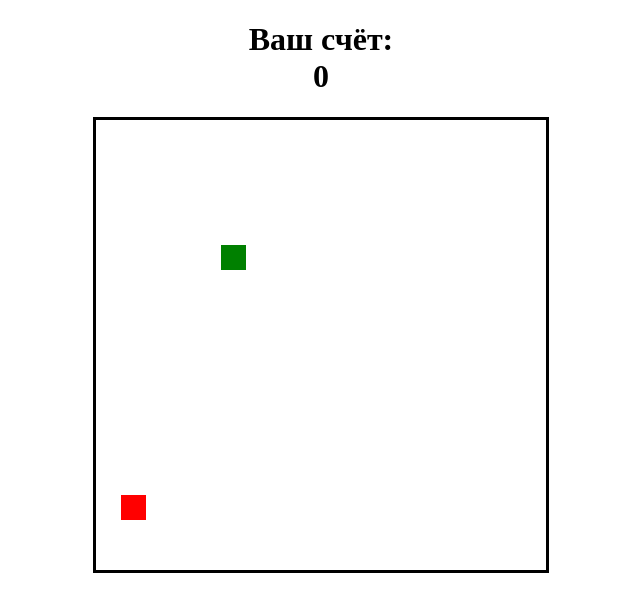
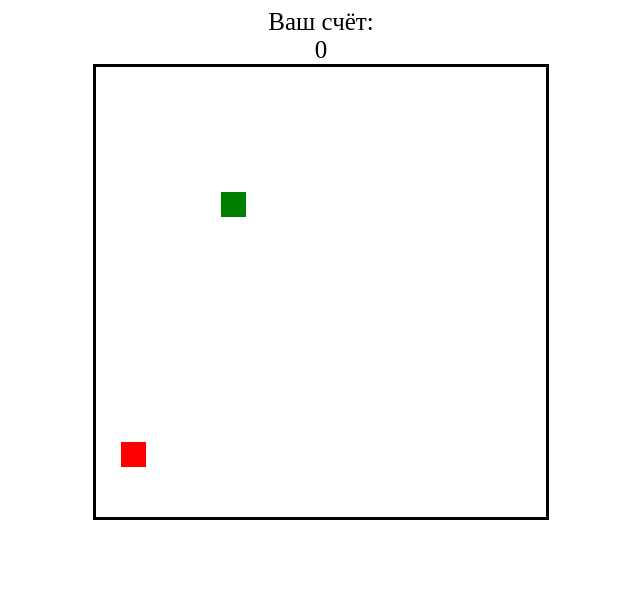
Before and after one commit to Hirss/hirss.github.io, a plain HTML site: page index.html in a window 1280 px wide. Shown: the whole page, without its empty margins (319-959 px from the left). Drawn offline with Linux system fonts and the light colour scheme.

Commit message:
Update index.html

```diff
--- a/index.html
+++ b/index.html
@@ -10,9 +10,7 @@
 </head>
 
 <body>
-    <h1> Ваш счёт:
-        <div id="counter">0</div>
-    </h1>
+    <span style="font-size: 25px;"> Ваш счёт: <div id="counter">0</div></span>
     <canvas id = "board"></canvas>
     <button class = "buttonLeft" onClick="snakeLeft() ">Left</button>
     <button class = "buttonUp" onClick="snakeUp() ">Up</button>
```
